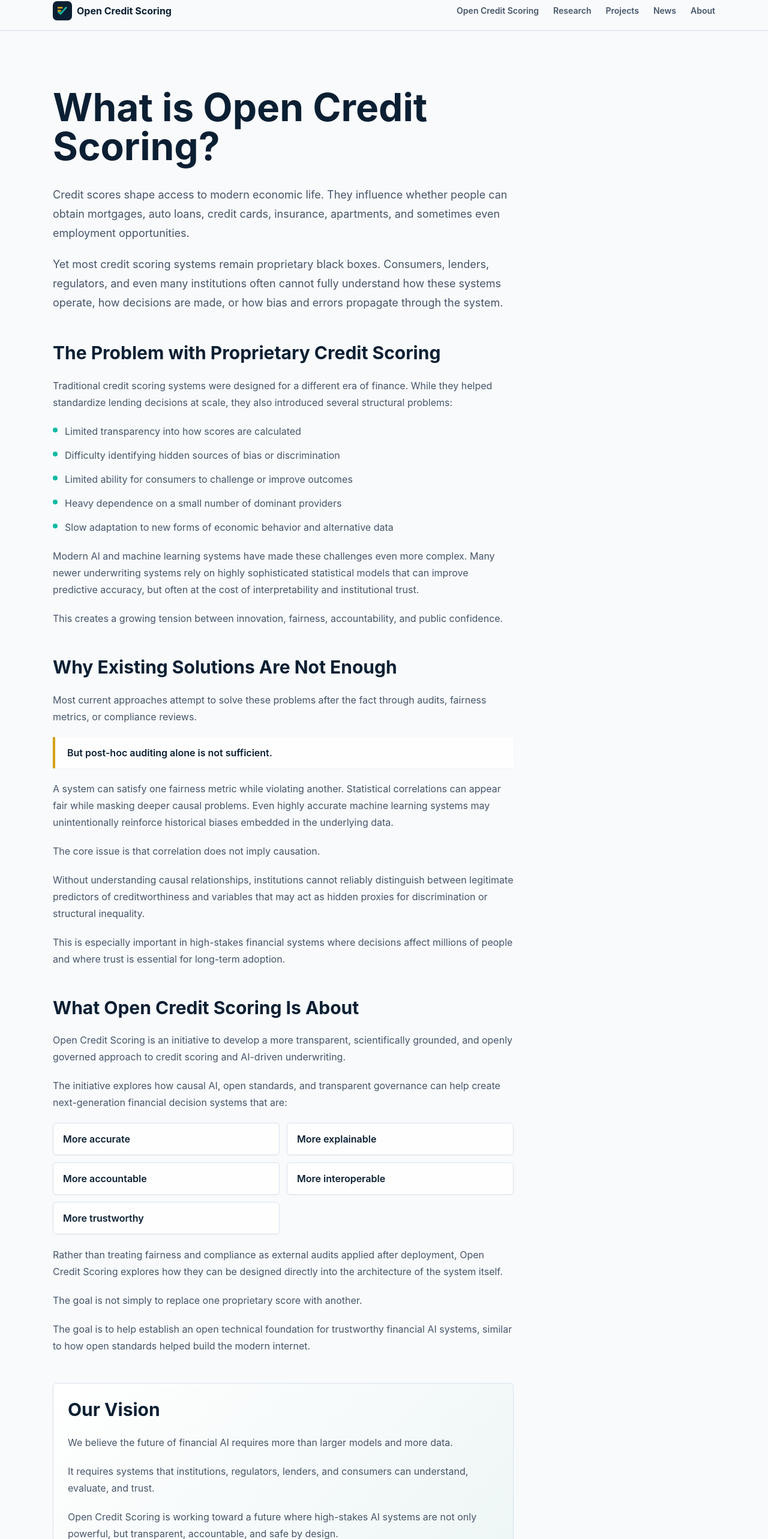
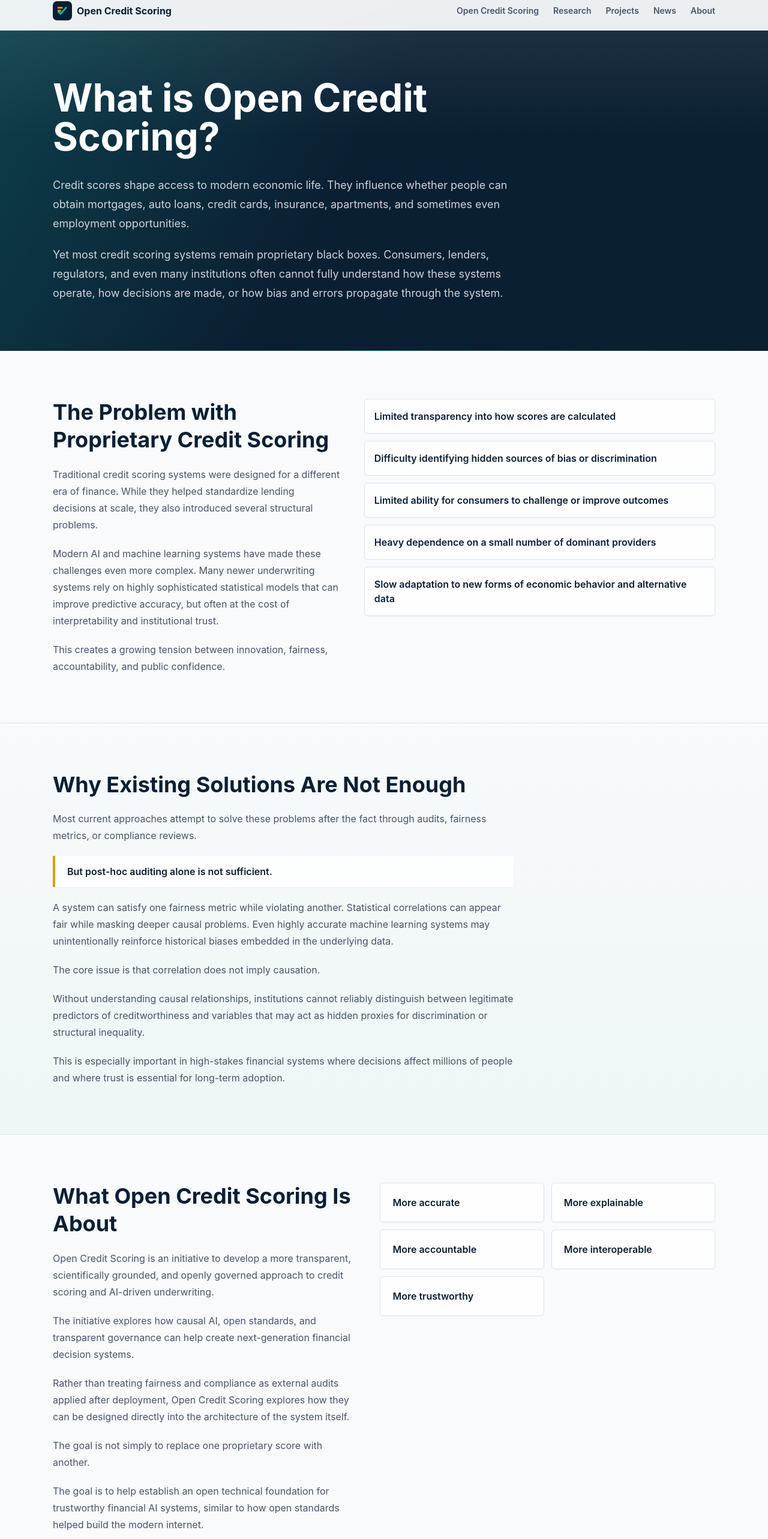
Before and after one commit to lamchr/opencreditscoring.org, a Next.js app: page /open-credit-scoring in a window 1280 px wide. Shown: the part 14-2580 px from the top of the page at 60% size. Built offline with nearby package versions, Linux system fonts and the light colour scheme.

Commit message:
Section Open Credit Scoring page

```diff
--- a/app/(default)/open-credit-scoring/page.tsx
+++ b/app/(default)/open-credit-scoring/page.tsx
@@ -22,19 +22,21 @@ const systemGoals = [
 
 export default function OpenCreditScoringPage() {
   return (
-    <section className="bg-surface pb-16 pt-36 md:pb-20 md:pt-40">
-      <div className="mx-auto max-w-6xl px-4 sm:px-6">
-        <article className="max-w-3xl">
-          <h1 className="text-5xl font-bold leading-[1.02] text-midnight md:text-6xl">
+    <>
+      <section className="relative isolate overflow-hidden bg-midnight pt-28 text-white md:pt-36">
+        <div className="absolute inset-0 -z-10 bg-[linear-gradient(120deg,rgba(20,184,166,.22),transparent_46%),linear-gradient(180deg,rgba(248,250,252,.10),transparent_40%)]" />
+        <div className="absolute inset-x-0 bottom-0 -z-10 h-px bg-linear-to-r from-transparent via-teal-accent/40 to-transparent" />
+        <div className="mx-auto max-w-6xl px-4 pb-16 sm:px-6 md:pb-20">
+          <div className="max-w-4xl">
+            <h1 className="text-5xl font-bold leading-[1.02] md:text-6xl">
               What is Open Credit Scoring?
             </h1>
-
-          <div className="mt-8 space-y-5 text-lg leading-8 text-body">
+            <div className="mt-8 max-w-3xl space-y-5 text-lg leading-8 text-surface/82">
               <p>
                 Credit scores shape access to modern economic life. They
-              influence whether people can obtain mortgages, auto loans, credit
-              cards, insurance, apartments, and sometimes even employment
-              opportunities.
+                influence whether people can obtain mortgages, auto loans,
+                credit cards, insurance, apartments, and sometimes even
+                employment opportunities.
               </p>
               <p>
                 Yet most credit scoring systems remain proprietary black boxes.
@@ -43,9 +45,14 @@ export default function OpenCreditScoringPage() {
                 are made, or how bias and errors propagate through the system.
               </p>
             </div>
+          </div>
+        </div>
+      </section>
 
-          <section className="mt-12">
-            <h2 className="text-3xl font-bold text-midnight">
+      <section className="bg-surface py-16 md:py-20">
+        <div className="mx-auto grid max-w-6xl gap-10 px-4 sm:px-6 lg:grid-cols-[.9fr_1.1fr] lg:items-start">
+          <div>
+            <h2 className="text-3xl font-bold text-midnight md:text-4xl">
               The Problem with Proprietary Credit Scoring
             </h2>
             <div className="mt-5 space-y-5 leading-7 text-body">
@@ -53,16 +60,8 @@ export default function OpenCreditScoringPage() {
                 Traditional credit scoring systems were designed for a
                 different era of finance. While they helped standardize lending
                 decisions at scale, they also introduced several structural
-                problems:
+                problems.
               </p>
-              <ul className="space-y-3">
-                {structuralProblems.map((problem) => (
-                  <li className="flex gap-3" key={problem}>
-                    <span className="mt-2 h-2 w-2 shrink-0 rounded-full bg-teal-accent" />
-                    <span>{problem}</span>
-                  </li>
-                ))}
-              </ul>
               <p>
                 Modern AI and machine learning systems have made these
                 challenges even more complex. Many newer underwriting systems
@@ -75,10 +74,24 @@ export default function OpenCreditScoringPage() {
                 accountability, and public confidence.
               </p>
             </div>
+          </div>
+          <div className="grid gap-3">
+            {structuralProblems.map((problem) => (
+              <div
+                className="rounded-md border border-line bg-white/80 p-4 font-semibold text-midnight shadow-sm shadow-midnight/[0.03]"
+                key={problem}
+              >
+                {problem}
+              </div>
+            ))}
+          </div>
+        </div>
       </section>
 
-          <section className="mt-12">
-            <h2 className="text-3xl font-bold text-midnight">
+      <section className="border-y border-line bg-[linear-gradient(180deg,#F8FAFC_0%,#EEF6F6_100%)] py-16 md:py-20">
+        <div className="mx-auto max-w-6xl px-4 sm:px-6">
+          <div className="max-w-3xl">
+            <h2 className="text-3xl font-bold text-midnight md:text-4xl">
               Why Existing Solutions Are Not Enough
             </h2>
             <div className="mt-5 space-y-5 leading-7 text-body">
@@ -112,10 +125,14 @@ export default function OpenCreditScoringPage() {
                 essential for long-term adoption.
               </p>
             </div>
+          </div>
+        </div>
       </section>
 
-          <section className="mt-12">
-            <h2 className="text-3xl font-bold text-midnight">
+      <section className="bg-surface py-16 md:py-20">
+        <div className="mx-auto grid max-w-6xl gap-10 px-4 sm:px-6 lg:grid-cols-[.95fr_1.05fr] lg:items-start">
+          <div>
+            <h2 className="text-3xl font-bold text-midnight md:text-4xl">
               What Open Credit Scoring Is About
             </h2>
             <div className="mt-5 space-y-5 leading-7 text-body">
@@ -127,18 +144,8 @@ export default function OpenCreditScoringPage() {
               <p>
                 The initiative explores how causal AI, open standards, and
                 transparent governance can help create next-generation financial
-                decision systems that are:
+                decision systems.
               </p>
-              <div className="grid gap-3 sm:grid-cols-2">
-                {systemGoals.map((goal) => (
-                  <div
-                    className="rounded-md border border-line bg-white/80 px-4 py-3 font-semibold text-midnight shadow-sm shadow-midnight/[0.03]"
-                    key={goal}
-                  >
-                    {goal}
-                  </div>
-                ))}
-              </div>
               <p>
                 Rather than treating fairness and compliance as external audits
                 applied after deployment, Open Credit Scoring explores how they
@@ -155,11 +162,25 @@ export default function OpenCreditScoringPage() {
                 helped build the modern internet.
               </p>
             </div>
+          </div>
+          <div className="grid gap-3 sm:grid-cols-2">
+            {systemGoals.map((goal) => (
+              <div
+                className="rounded-md border border-line bg-white/80 p-5 font-semibold text-midnight shadow-sm shadow-midnight/[0.03]"
+                key={goal}
+              >
+                {goal}
+              </div>
+            ))}
+          </div>
+        </div>
       </section>
 
-          <section className="mt-12 rounded-md border border-line bg-[linear-gradient(135deg,#FFFFFF_0%,#EEF6F6_100%)] p-6 shadow-sm shadow-midnight/[0.03]">
-            <h2 className="text-3xl font-bold text-midnight">Our Vision</h2>
-            <div className="mt-5 space-y-5 leading-7 text-body">
+      <section className="bg-[linear-gradient(135deg,#0B1F33_0%,#0D2A3D_58%,#0B1F33_100%)] py-16 text-white md:py-20">
+        <div className="mx-auto max-w-6xl px-4 sm:px-6">
+          <div className="max-w-3xl">
+            <h2 className="text-3xl font-bold md:text-4xl">Our Vision</h2>
+            <div className="mt-5 space-y-5 leading-7 text-surface/82">
               <p>
                 We believe the future of financial AI requires more than larger
                 models and more data.
@@ -174,9 +195,9 @@ export default function OpenCreditScoringPage() {
                 and safe by design.
               </p>
             </div>
-          </section>
-        </article>
+          </div>
         </div>
       </section>
+    </>
   );
 }
```
Lines whose indentation alone changed are shown as unchanged.
